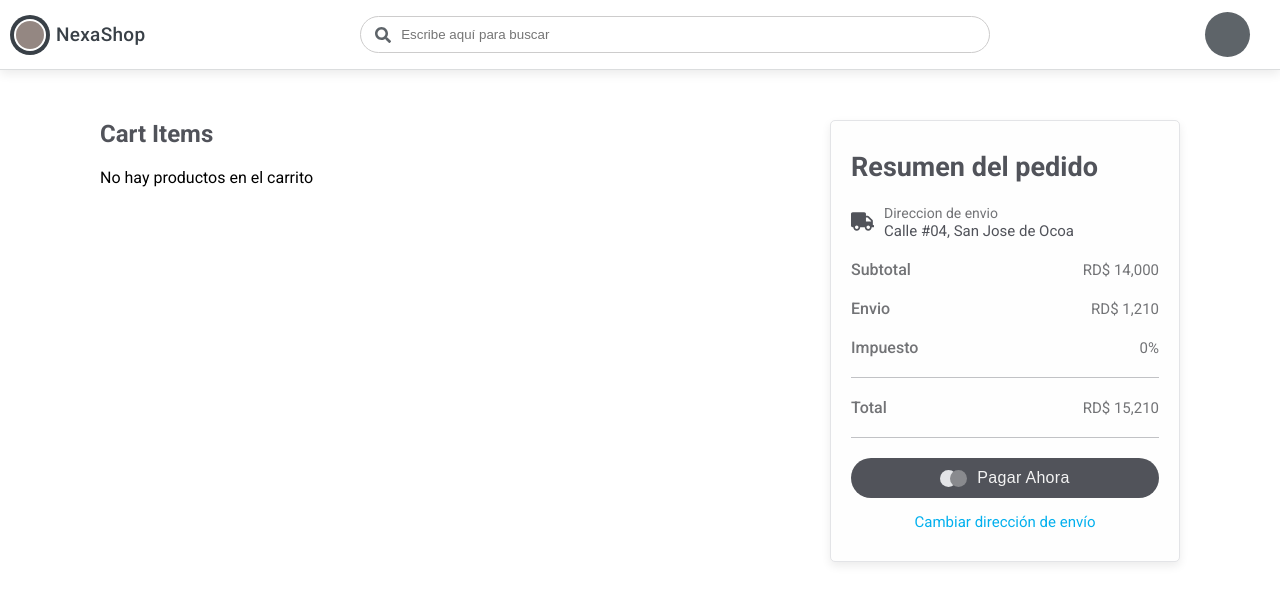
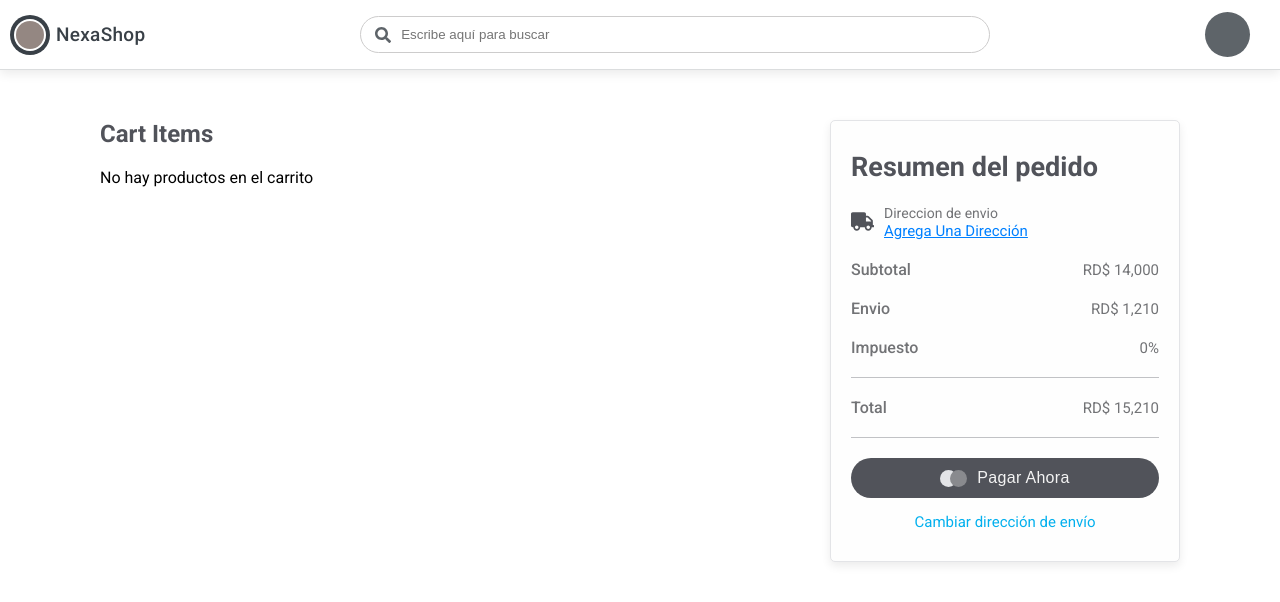
Before and after one commit to josiaspeguero/nexashop, a React (Create React App) app in the folder NexashopApp/: page /cart in a window 1280 px wide. Shown: the top 602 px of the page. Built offline with nearby package versions, Linux system fonts and the light colour scheme.

Commit message:
feat: validar direccion envio

```diff
--- a/NexashopApp/src/api/axios.js
+++ b/NexashopApp/src/api/axios.js
@@ -54,3 +54,10 @@ export const agregarDireccionEnvio = async (direccion) => {
   );
   return res;
 };
+
+export const listarMisDirecciones = async (usuarioId) => {
+  const res = await axios.get(
+    `${baseUrl}/api/direcciones/mis-direcciones/${usuarioId}`
+  );
+  return res;
+};
--- a/NexashopApp/src/pages/Carrito.jsx
+++ b/NexashopApp/src/pages/Carrito.jsx
@@ -4,12 +4,18 @@ import { FaTrash, FaTruck } from "react-icons/fa";
 import { shortCutText } from "../utils/shortCutText";
 import CambiarInfoEnvio from "../components/CambiarInfoEnvio";
 import { useEffect, useState } from "react";
-import { getProductsFromCart } from "../api/axios";
+import { getProductsFromCart, listarMisDirecciones } from "../api/axios";
 import { EliminarProductoFunction } from "../components/EliminarProductoFunction";
 import { toast, ToastContainer } from "react-toastify";
+import { Link } from "react-router-dom";
 
 function Carrito() {
   const [products, setProducts] = useState([]);
+  const [direccion, setDireccion] = useState({
+    usuarioId: "",
+    direccionTexto: "",
+    codigoPostal: "",
+  });
   useEffect(() => {
     const usuario = localStorage.getItem("usuario");
     if (!usuario) {
@@ -22,6 +28,18 @@ function Carrito() {
       setProducts(myProducts.data);
       const carritoID = myProducts.data[0].carritoID;
       localStorage.setItem("carritoID", carritoID);
+
+      //direccion de envio
+      const direccionEnvio = await listarMisDirecciones(usuarioParse.id);
+      if (direccionEnvio.data && direccionEnvio.data.length > 0) {
+        setDireccion(direccionEnvio.data[0]);
+      } else {
+        setDireccion({
+          usuarioId: "",
+          direccionTexto: "",
+          codigoPostal: "",
+        });
+      }
     }
     loadProductsCart();
   }, []);
@@ -75,7 +93,17 @@ function Carrito() {
             <FaTruck className="icon" />
             <div className="info">
               <span>Direccion de envio</span>
-              <p>Calle #04, San Jose de Ocoa</p>
+              <p>
+                {direccion.direccionTexto.length > 0 ? (
+                  direccion.direccionTexto
+                ) : (
+                  <div>
+                    <Link to="/perfil/mis-direcciones">
+                      Agrega Una Dirección
+                    </Link>
+                  </div>
+                )}
+              </p>
             </div>
           </div>
           <div className="amount-resume">
--- a/NexashopApp/src/styles/cart.styles.css
+++ b/NexashopApp/src/styles/cart.styles.css
@@ -76,6 +76,9 @@
   display: flex;
   align-items: center;
   margin: 20px 0;
+}
+.cart-order .direction a{
+  color: #0080ff;
 }
 .cart-order .direction .icon {
   font-size: 23px;
```
